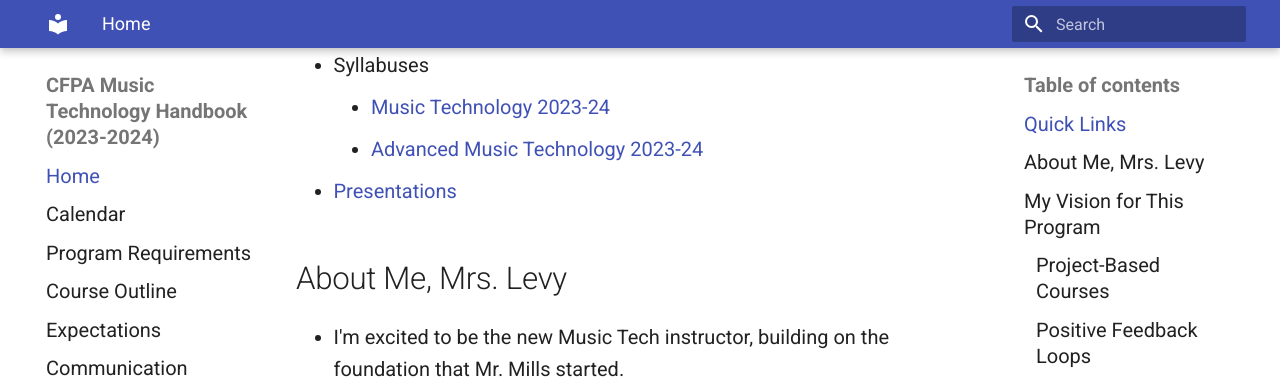
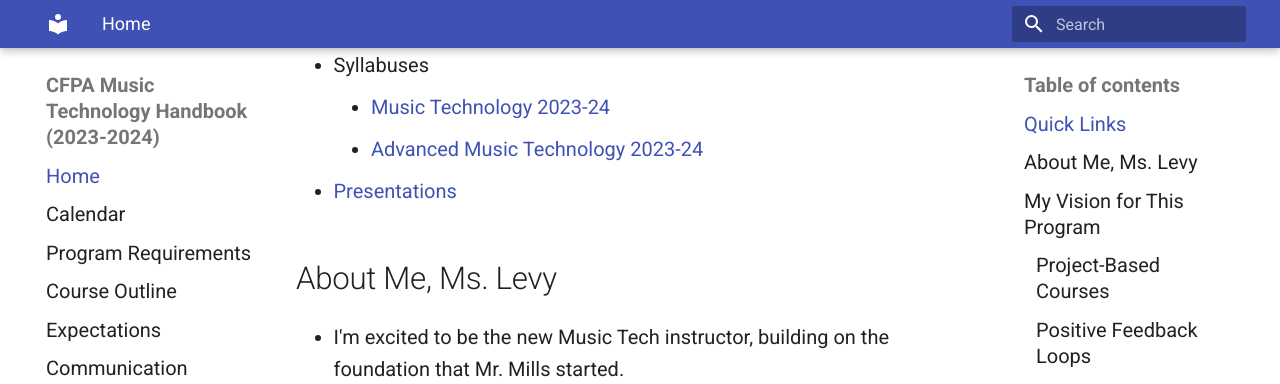
Before and after one commit to sophia-sms/handbook, an MkDocs documentation site: the page built from docs/index.md, in a window 1280 px wide and 900 px high, scrolled down 549 px. Shown: the top 384 px of the window. Built offline with MkDocs 1.6.1 and Material for MkDocs 9.7.7, drawn with Linux system fonts in a browser that asks for light colours.

Commit message:
Ms. Levy

```diff
--- a/docs/index.md
+++ b/docs/index.md
@@ -13,7 +13,7 @@ If you have any questions or suggestions about any of the content in this handbo
 	- [Advanced Music Technology 2023-24](https://pwcps-my.sharepoint.com/:w:/g/personal/levysm_pwcs_edu/EVTy-pRUWeJFjFrGxbzFBrEBZ4UgtB2CiTSSxJioxmlB2w?e=DSdvdg)
 - [Presentations](https://colganmusictech.github.io/presentations/)
 
-## About Me, Mrs. Levy
+## About Me, Ms. Levy
 
 - I'm excited to be the new Music Tech instructor, building on the foundation that Mr. Mills started.
 - I have a wide variety of industry and teaching experience that I can draw on to help the students on their music journey.
```
